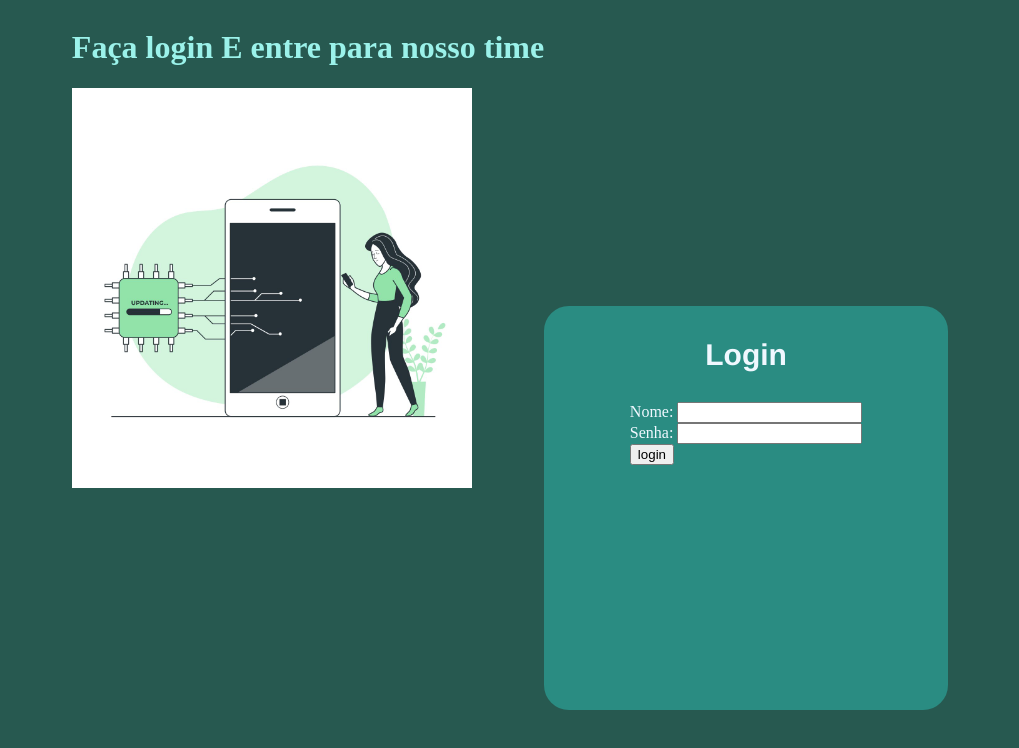
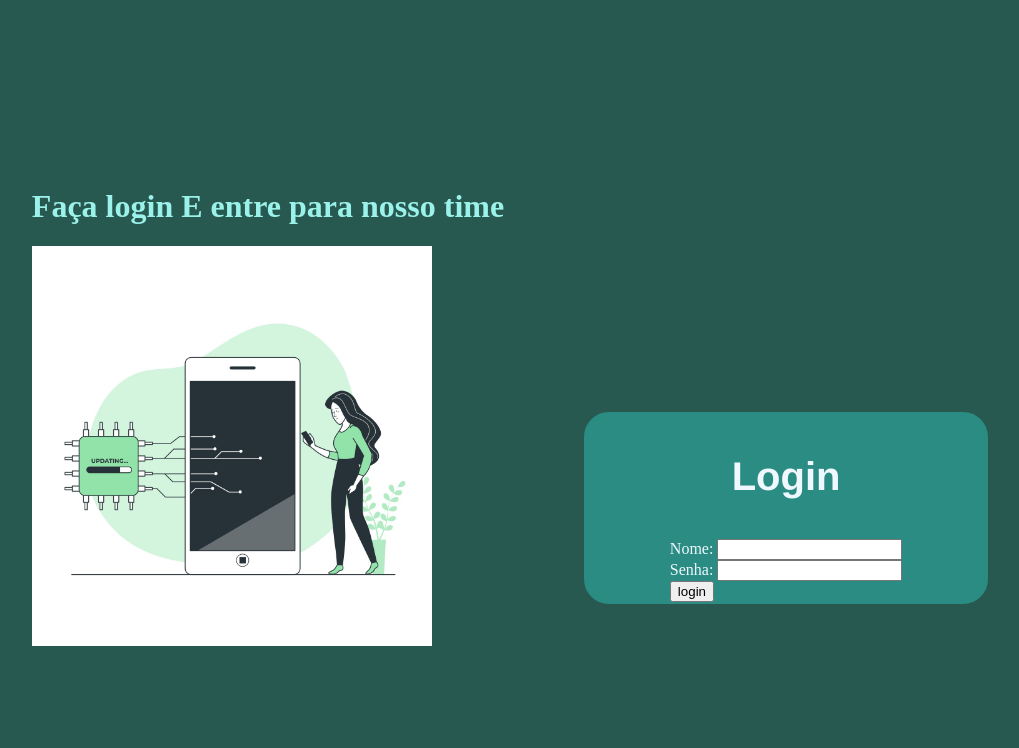
Before and after one commit to ILaySued04/userlogin, a plain HTML site: page index.html in a window 1280 px wide. Shown: the whole page, without its empty margins (130-1149 px from the left). Drawn offline with Linux system fonts and the light colour scheme.

Commit message:
corrigido a altura

```diff
--- a/css/css.css
+++ b/css/css.css
@@ -1,20 +1,22 @@
 body {
     display: flex;
     justify-content: center;
+    align-items: center;
     background-color: #275950;
     height: 100vh;
+    gap: 5rem;
+    flex-wrap: wrap;
 }
 
 img {
     width: 400px;
+
 }
 
 #div-login {
     display: flex;
     background-color: #2A8C82;
     width: 400px;
-    height: 400px;
-    align-self: center;
     margin-top: 200px;
     border: 2px solid #2A8C82;
     border-radius: 25px;
@@ -30,7 +32,7 @@ h3 {
     color:aliceblue;
     text-align: center;
     font-family: 'Franklin Gothic Medium', 'Arial Narrow', Arial, sans-serif;
-    font-size: 30px;
+    font-size: 40px;
 
 }
 #alinhamento {
@@ -40,7 +42,3 @@ h3 {
 #cor-login {
     color: aliceblue;
 }
-
-#div-name {
-
-}
--- a/index.html
+++ b/index.html
@@ -14,6 +14,7 @@
     </div>
     <div id="div-login">
         <!--alinhar o coteúdo-->
+        <div id="aqui">
             <form>
                 <div class="div-name">
                     <h3>Login</h3>
@@ -21,12 +22,14 @@
                     <input type="text">
                 </div>
 
-                <div>
+                <div class="div-senha">
                     <label id="cor-login">Senha:</label>
                     <input type="password">
                 </div>
                 <button type="button">login</button>
             </form>
+        </div>
+
     </div>
 </body>
 </html>
```
